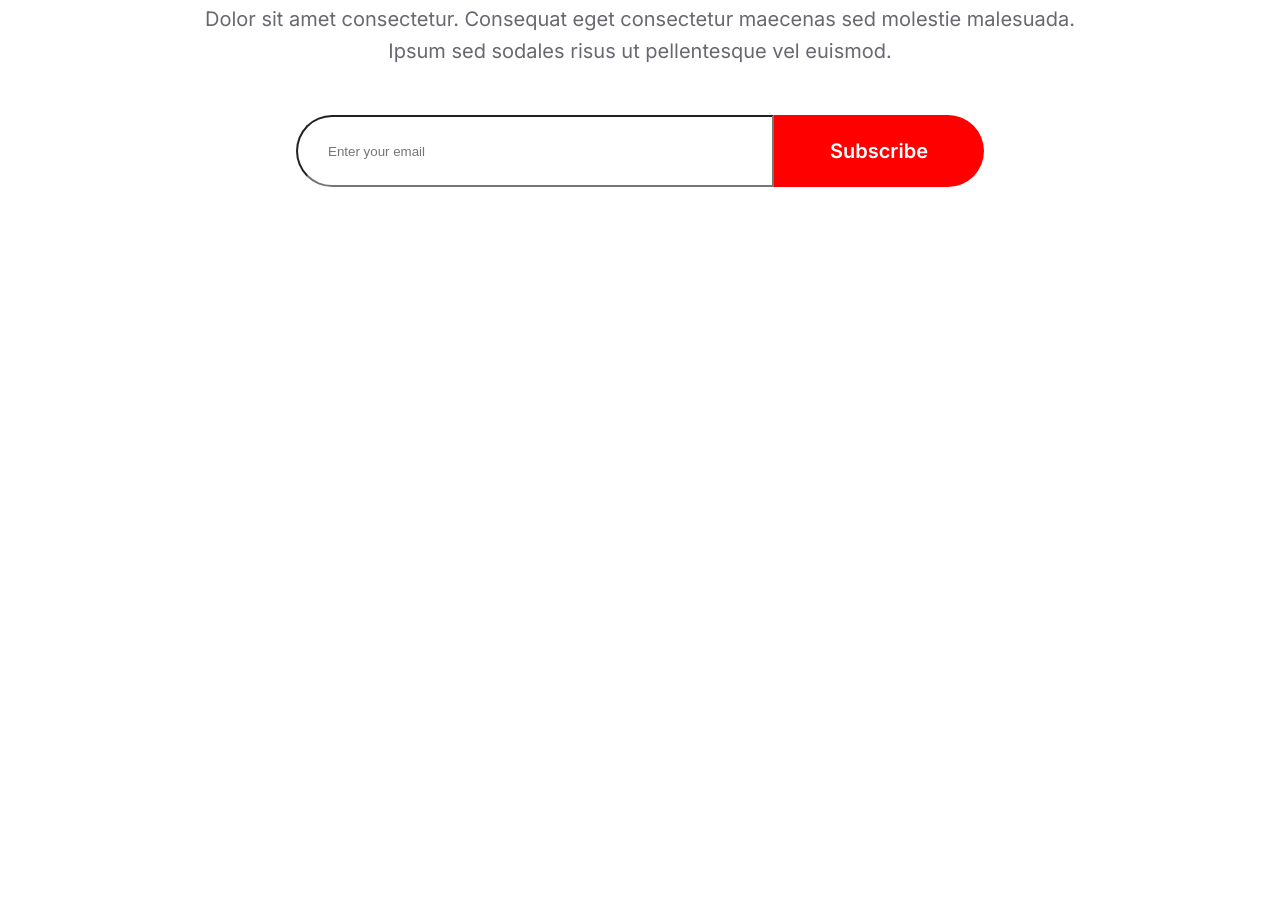
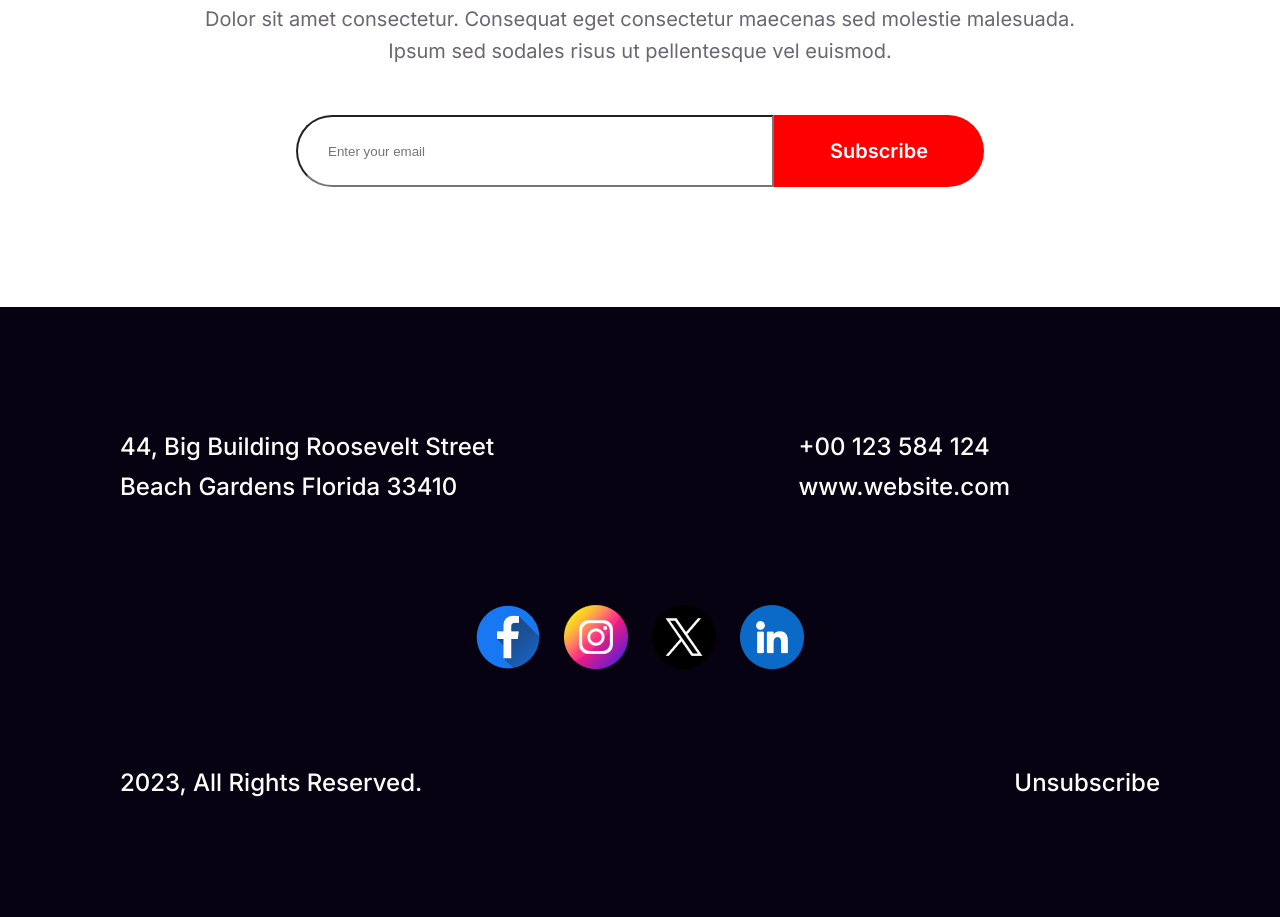
Before and after one commit to saurav921/happy-new-year, a plain HTML site: page index.html in a window 1280 px wide. Shown: the part 7048-7965 px from the top of the page. Before the commit the page ends 7355 px from the top, so only its background shows below. Drawn offline with Linux system fonts and the light colour scheme.

Commit message:
footer part complete

```diff
--- a/css/style.css
+++ b/css/style.css
@@ -368,3 +368,56 @@ main{
     cursor: pointer;
 }
 /* ==subscribe part style end== */
+/* ==footer part style start== */
+#footer_part{
+    background: #070211;
+    padding: 120px;
+}
+
+#footer_part .footer_info{
+    display: flex;
+    justify-content: space-between;
+    /* padding: 120px 0 98px; */
+}
+
+#footer_part .footer_info .adress p{
+    color: #FFF;
+    font-family: Inter;
+    font-size: 24px;
+    font-style: normal;
+    font-weight: 500;
+    line-height: 40px;
+}
+
+#footer_part .footer_info .contact{
+    margin-right: 150px;
+}
+
+#footer_part .footer_info .contact a{
+    color: #FFF;
+    font-family: Inter;
+    font-size: 24px;
+    font-style: normal;
+    font-weight: 500;
+    line-height: 40px;
+}
+
+#footer_part .icons{
+    display: flex;
+    justify-content: center;
+    gap: 24px;
+    margin: 98px 0;
+}
+
+#footer_part .copyright{
+    display: flex;
+    justify-content: space-between;
+}
+
+#footer_part .restriction{
+    color: #FFF;
+    font-family: Inter;
+    font-size: 24px;
+    font-weight: 500;
+}
+/* ==footer part style end== */
--- a/index.html
+++ b/index.html
@@ -134,8 +134,34 @@
             </div>
         </section>
         <!-- --subscribe part end== -->
+        <!-- ==footer part start== -->
+    </main>
+    <footer id="footer_part">
+        <main>
+            <div class="footer_info">
+                <div class="adress">
+                    <p>44, Big Building Roosevelt Street</p>
+                    <p>Beach Gardens Florida 33410</p>
+                </div>
 
-    </main>
+                <div class="contact">
+                    <a href="#">+00 123 584 124</a> <br>
+                    <a href="#">www.website.com</a>
+                </div>
+            </div>
+            <div class="icons">
+                <img src="images/Facebook.png" alt="Facebook.png">
+                <img src="images/Instagram.png" alt="Instagram.png">
+                <img src="images/Twitter.png" alt="Twitter.png">
+                <img src="images/Linkedin.png" alt="Linkedin.png">
+            </div>
 
+            <div class="copyright">
+                <div class="restriction">2023, All Rights Reserved.</div>
+                <div class="restriction">Unsubscribe</div>
+            </div>
+        </main>
+    </footer>
+    <!-- ==footer part end== -->
 </body>
 </html>
```
